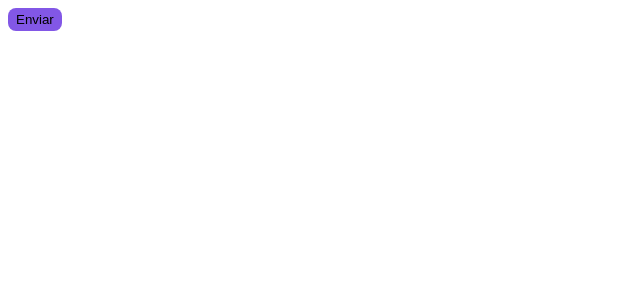
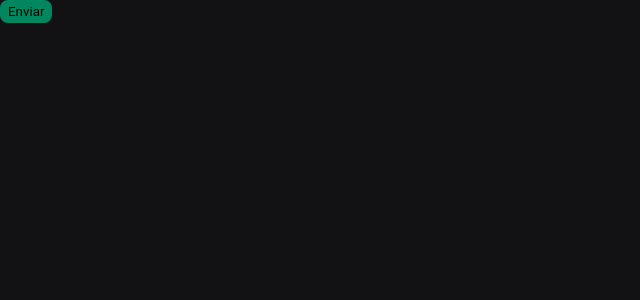
Before and after one commit to ViniciusdePSouza/FirstNext, a Next.js app in the folder igniteshop/: page / in a window 1280 px wide. Shown: the top 300 px of the page, without its empty margins (0-640 px from the left). Built offline with nearby package versions, Linux system fonts and the light colour scheme.

Commit message:
Global css added

```diff
--- a/igniteshop/src/pages/_app.tsx
+++ b/igniteshop/src/pages/_app.tsx
@@ -1,5 +1,7 @@
-function MyApp({ Component, pageProps }: any) {
+import { globalStyles } from "@/styles/global"
+import { AppProps } from "next/app"
+
+globalStyles()
+export default function App({ Component, pageProps }: AppProps) {
     return <Component {...pageProps}/>
 }
-
-export default MyApp
--- a/igniteshop/src/pages/index.tsx
+++ b/igniteshop/src/pages/index.tsx
@@ -1,7 +1,7 @@
 import { styled } from '../styles'
 
 const Button = styled('button', {
-    backgroundColor: '$rocketseat',
+    backgroundColor: '$green500',
     borderRadius: 8,
     border: 0,
     padding: '4px 8px'
--- /dev/null
+++ b/igniteshop/src/styles/global.ts
@@ -0,0 +1,20 @@
+import { globalCss } from ".";
+
+
+export const globalStyles = globalCss({
+    '*': {
+        margin: 0,
+        padding: 0,
+    },
+
+    'body': {
+        '-webkit-font-smoothing': 'antialiased',
+        backgroundColor: '$gray900',
+        color: '$gray100'
+    },
+
+    'body, input, textarea, button': {
+        fontFamily: 'Roboto',
+        fontWeight: 400
+    }
+})
--- a/igniteshop/src/styles/index.ts
+++ b/igniteshop/src/styles/index.ts
@@ -12,7 +12,14 @@
 } = createStitches({
     theme: {
         colors: {
-            rocketseat: '#8257e6',
+            white: '#fff',
+            gray900: '#121214',
+            gray800: '#202024',
+            gray300: '#c4c4cc',
+            gray100: '#e1e1e6',
+
+            green500: '#00875f',
+            green300: '#00b37e'
         }
     }
 })
```
